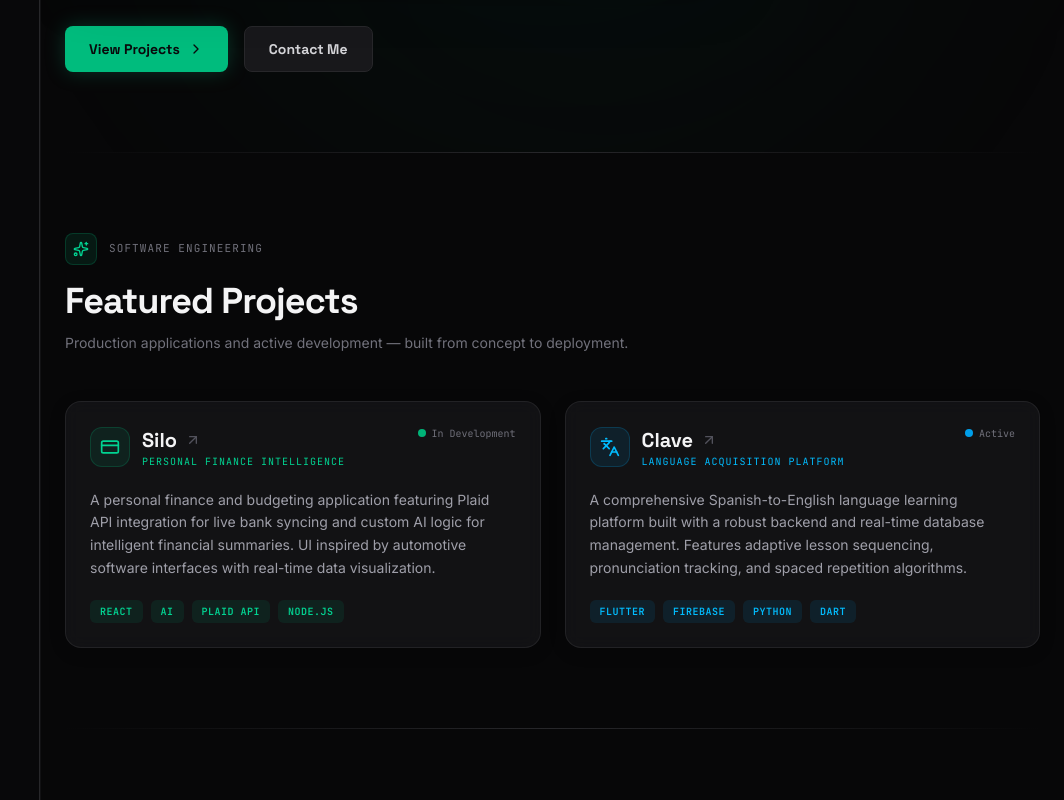
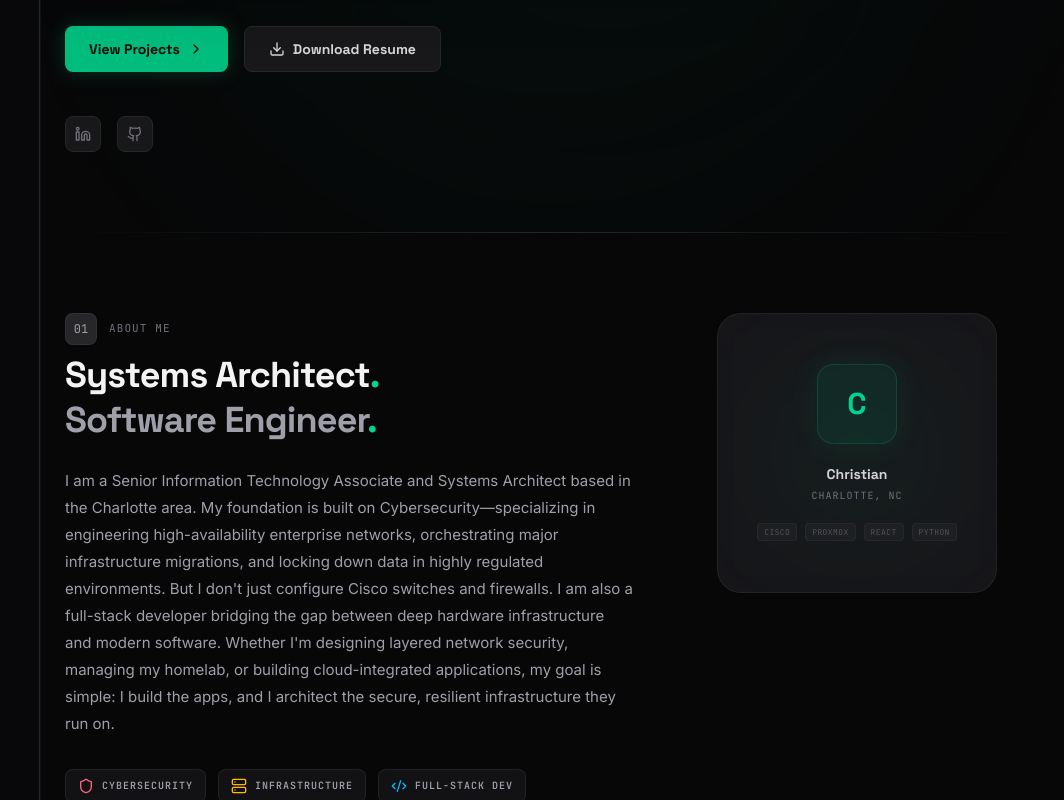
Before and after one commit to KurlyDeer/kurlydeer-hub, a React (Vite) app: page / in a window 1280 px wide. Shown: the part 620-1420 px from the top of the page, without its empty margins (216-1280 px from the left). Built offline with nearby package versions, Linux system fonts and the light colour scheme; no server answers.

Commit message:
add AboutMe section, resume button, social links

```diff
--- /dev/null
+++ b/src/components/AboutMe.tsx
@@ -0,0 +1,110 @@
+import React from "react";
+import { motion } from "motion/react";
+import { Shield, Server, Code2, Lock, ArrowRight } from "lucide-react";
+
+const PILLARS = [
+  { icon: <Shield className="h-4 w-4" />, label: "Cybersecurity", color: "text-rose-400" },
+  { icon: <Server className="h-4 w-4" />, label: "Infrastructure", color: "text-amber-400" },
+  { icon: <Code2 className="h-4 w-4" />, label: "Full-Stack Dev", color: "text-sky-400" },
+  { icon: <Lock className="h-4 w-4" />, label: "Compliance", color: "text-indigo-400" },
+];
+
+export default function AboutMe() {
+  return (
+    <section className="px-6 py-20">
+      <div className="max-w-5xl mx-auto">
+        <motion.div
+          initial={{ opacity: 0, y: 20 }}
+          whileInView={{ opacity: 1, y: 0 }}
+          viewport={{ once: true }}
+          transition={{ duration: 0.5 }}
+          className="grid grid-cols-1 lg:grid-cols-5 gap-10 items-start"
+        >
+          {/* Text Column — 3/5 */}
+          <div className="lg:col-span-3 space-y-6">
+            <div className="flex items-center gap-3 mb-2">
+              <div className="h-8 w-8 bg-zinc-800 border border-zinc-700/50 rounded-lg flex items-center justify-center">
+                <span className="font-mono text-xs text-zinc-400">01</span>
+              </div>
+              <span className="font-mono text-[11px] text-zinc-500 uppercase tracking-widest">
+                About Me
+              </span>
+            </div>
+
+            <h2 className="font-display font-bold text-3xl md:text-4xl text-zinc-100 tracking-tight leading-tight">
+              Systems Architect
+              <span className="text-emerald-400">.</span>
+              <br />
+              <span className="text-zinc-400">Software Engineer</span>
+              <span className="text-emerald-400">.</span>
+            </h2>
+
+            <p className="font-sans text-[15px] text-zinc-400 leading-[1.8] max-w-2xl">
+              I am a Senior Information Technology Associate and Systems Architect based in the Charlotte area. My foundation is built on Cybersecurity—specializing in engineering high-availability enterprise networks, orchestrating major infrastructure migrations, and locking down data in highly regulated environments. But I don't just configure Cisco switches and firewalls. I am also a full-stack developer bridging the gap between deep hardware infrastructure and modern software. Whether I'm designing layered network security, managing my homelab, or building cloud-integrated applications, my goal is simple: I build the apps, and I architect the secure, resilient infrastructure they run on.
+            </p>
+
+            {/* Pillar badges */}
+            <div className="flex flex-wrap gap-3 pt-2">
+              {PILLARS.map((p) => (
+                <div
+                  key={p.label}
+                  className="flex items-center gap-2 bg-zinc-900/70 border border-zinc-800/80 rounded-lg px-3 py-2 hover:border-zinc-700/80 transition-all"
+                >
+                  <span className={p.color}>{p.icon}</span>
+                  <span className="font-mono text-[10px] text-zinc-400 uppercase tracking-widest font-semibold">
+                    {p.label}
+                  </span>
+                </div>
+              ))}
+            </div>
+          </div>
+
+          {/* Graphic Column — 2/5 */}
+          <div className="lg:col-span-2 flex items-center justify-center">
+            <motion.div
+              initial={{ opacity: 0, scale: 0.95 }}
+              whileInView={{ opacity: 1, scale: 1 }}
+              viewport={{ once: true }}
+              transition={{ duration: 0.6, delay: 0.2 }}
+              className="relative w-full max-w-[280px] aspect-square"
+            >
+              {/* Abstract layered graphic */}
+              <div className="absolute inset-0 bg-zinc-900/50 border border-zinc-800/60 rounded-3xl rotate-3 scale-95" />
+              <div className="absolute inset-0 bg-zinc-900/70 border border-zinc-800/70 rounded-3xl -rotate-2 scale-[0.97]" />
+              <div className="relative h-full bg-zinc-900/90 backdrop-blur-sm border border-zinc-800/80 rounded-3xl flex flex-col items-center justify-center p-8 overflow-hidden">
+                {/* Radial glow */}
+                <div className="absolute inset-0 pointer-events-none">
+                  <div className="absolute top-1/2 left-1/2 -translate-x-1/2 -translate-y-1/2 w-40 h-40 bg-emerald-500/[0.06] rounded-full blur-[60px]" />
+                </div>
+
+                {/* Monogram */}
+                <div className="relative z-10 h-20 w-20 bg-emerald-500/10 border border-emerald-500/20 rounded-2xl flex items-center justify-center mb-5 shadow-[0_0_30px_rgba(16,185,129,0.1)]">
+                  <span className="font-display font-bold text-3xl text-emerald-400">C</span>
+                </div>
+
+                <p className="relative z-10 font-display font-bold text-sm text-zinc-300 text-center">
+                  Christian
+                </p>
+                <p className="relative z-10 font-mono text-[10px] text-zinc-500 text-center mt-1 uppercase tracking-widest">
+                  Charlotte, NC
+                </p>
+
+                {/* Tech stack mini indicators */}
+                <div className="relative z-10 flex gap-2 mt-5">
+                  {["Cisco", "Proxmox", "React", "Python"].map((t) => (
+                    <span
+                      key={t}
+                      className="font-mono text-[8px] text-zinc-600 uppercase tracking-wider bg-zinc-800/50 border border-zinc-700/30 rounded px-1.5 py-0.5"
+                    >
+                      {t}
+                    </span>
+                  ))}
+                </div>
+              </div>
+            </motion.div>
+          </div>
+        </motion.div>
+      </div>
+    </section>
+  );
+}
--- a/src/components/Hero.tsx
+++ b/src/components/Hero.tsx
@@ -1,6 +1,6 @@
 import React, { useState, useEffect } from "react";
 import { motion } from "motion/react";
-import { ChevronRight, Terminal, Sparkles } from "lucide-react";
+import { ChevronRight, Download, Github, Linkedin } from "lucide-react";
 import { Link } from "react-router-dom";
 
 const TYPING_LINES = [
@@ -139,12 +139,35 @@ export default function Hero() {
               View Projects
               <ChevronRight className="h-4 w-4 group-hover:translate-x-0.5 transition-transform" />
             </Link>
-            <Link
-              to="/messages"
+            <a
+              href="#"
               className="inline-flex items-center gap-2 px-6 py-3 bg-zinc-900 hover:bg-zinc-800 border border-zinc-800 hover:border-zinc-700 text-zinc-300 hover:text-zinc-100 font-display font-bold text-sm rounded-lg transition-all duration-200"
             >
-              Contact Me
-            </Link>
+              <Download className="h-4 w-4" />
+              Download Resume
+            </a>
+          </div>
+
+          {/* Social Links */}
+          <div className="flex items-center gap-4 pt-1">
+            <a
+              href="https://www.linkedin.com/in/kurlydeer"
+              target="_blank"
+              rel="noopener noreferrer"
+              className="h-9 w-9 bg-zinc-900 border border-zinc-800 rounded-lg flex items-center justify-center text-zinc-500 hover:text-zinc-200 hover:border-zinc-700 transition-all"
+              aria-label="LinkedIn"
+            >
+              <Linkedin className="h-4 w-4" />
+            </a>
+            <a
+              href="https://github.com/KurlyDeer"
+              target="_blank"
+              rel="noopener noreferrer"
+              className="h-9 w-9 bg-zinc-900 border border-zinc-800 rounded-lg flex items-center justify-center text-zinc-500 hover:text-zinc-200 hover:border-zinc-700 transition-all"
+              aria-label="GitHub"
+            >
+              <Github className="h-4 w-4" />
+            </a>
           </div>
         </motion.div>
       </div>
--- a/src/components/HomeSection.tsx
+++ b/src/components/HomeSection.tsx
@@ -3,6 +3,7 @@ import { motion } from "motion/react";
 import { Mail, AlertCircle, Terminal } from "lucide-react";
 import { ContactMessage } from "@/types";
 import Hero from "@/components/Hero";
+import AboutMe from "@/components/AboutMe";
 import ProjectsGrid from "@/components/ProjectsGrid";
 import Infrastructure from "@/components/Infrastructure";
 import BlogTeaser from "@/components/BlogTeaser";
@@ -59,7 +60,15 @@ export default function HomeSection({ onContactMessageSubmit, projectsCount, blo
         <div className="h-px bg-gradient-to-r from-transparent via-zinc-800 to-transparent" />
       </div>
 
-      {/* 2. Software Engineering Projects */}
+      {/* 2. About Me */}
+      <AboutMe />
+
+      {/* Divider */}
+      <div className="max-w-5xl mx-auto px-6">
+        <div className="h-px bg-gradient-to-r from-transparent via-zinc-800 to-transparent" />
+      </div>
+
+      {/* 3. Software Engineering Projects */}
       <ProjectsGrid />
 
       {/* Divider */}
```
